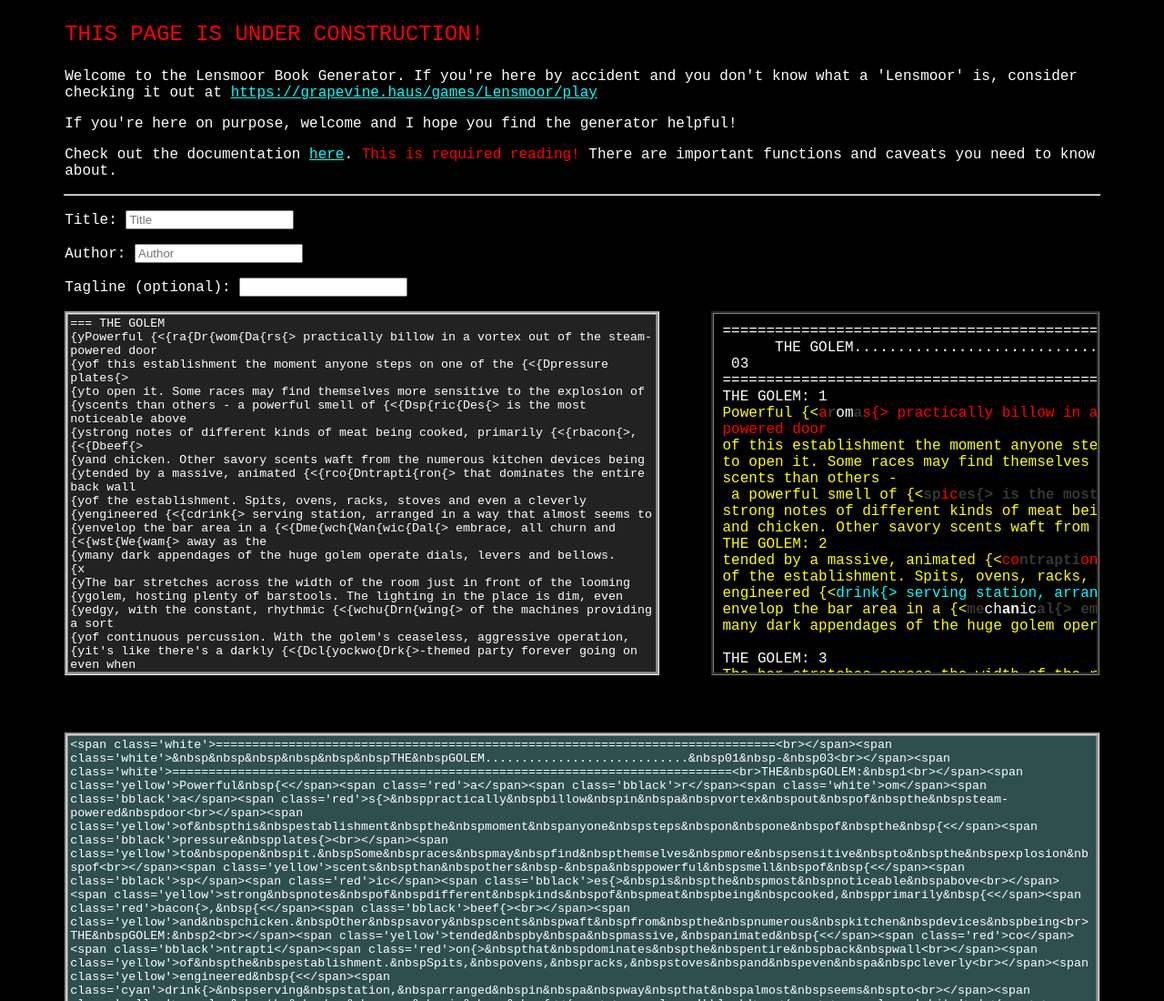
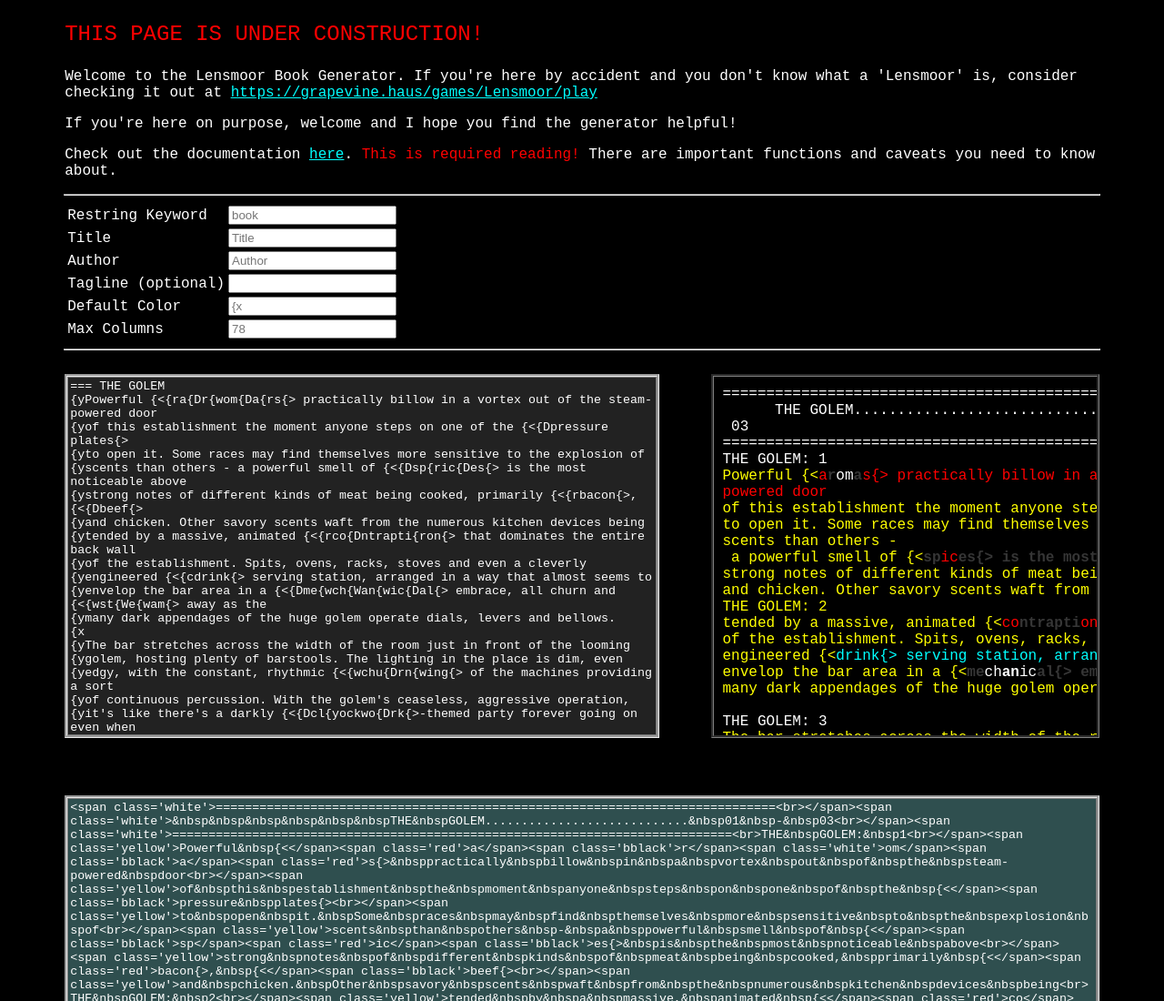
Before and after one commit to jeniferirwin/lensbooks, a plain HTML site: page index.html in a window 1280 px wide. Shown: the top 1100 px of the page at 91% size. Drawn offline with Linux system fonts and the light colour scheme.

Commit message:
table-ified the config

```diff
--- a/index.html
+++ b/index.html
@@ -26,10 +26,35 @@
     </div>
   <hr width="90%" align="center">
   <div id="details">
-    <p>Title: <input id="titleinput" name="titleinput" placeholder="Title" oninput="OnInputChange()"></input></p>
-    <p>Author: <input id="authorinput" name="authorinput" placeholder="Author" oninput="OnInputChange()"></input></p>
-    <p>Tagline (optional): <input id="taglineinput" name="taglineinput" placeholder="" oninput="OnInputChange()"></input></p>
+    <table>
+      <tr>
+        <td>Restring Keyword</td>
+        <td><input id="keywordinput" name="keywordinput" placeholder="book" oninput="OnInputChange()"></input></td>
+      </tr>
+      <tr>
+        <td>Title</td>
+        <td><input id="titleinput" name="titleinput" placeholder="Title" oninput="OnInputChange()"></input></td>
+      </tr>
+      <tr>
+        <td>Author</td>
+        <td><input id="authorinput" name="authorinput" placeholder="Author" oninput="OnInputChange()"></input></td>
+      </tr>
+      <tr>
+        <td>Tagline (optional)</td>
+        <td><input id="taglineinput" name="taglineinput" placeholder="" oninput="OnInputChange()"></input></td>
+      </tr>
+      <tr>
+        <td>Default Color</td>
+        <td><input id="colorinput" name="colorinput" placeholder="{x" oninput="OnInputChange()"></input></td>
+      </tr>
+      <tr>
+        <td>Max Columns</td>
+        <td><input id="columnsinput" name="columnsinput" placeholder="78" oninput="OnInputChange()"></input></td>
+      </tr>
+    </table>
   </div>
+  <hr width="90%" align="center">
+  <br>
   <div id="upper">
     <div id="div-bookinput">
 <textarea id="bookinput" name="bookinput" oninput="OnInputChange()">
```
